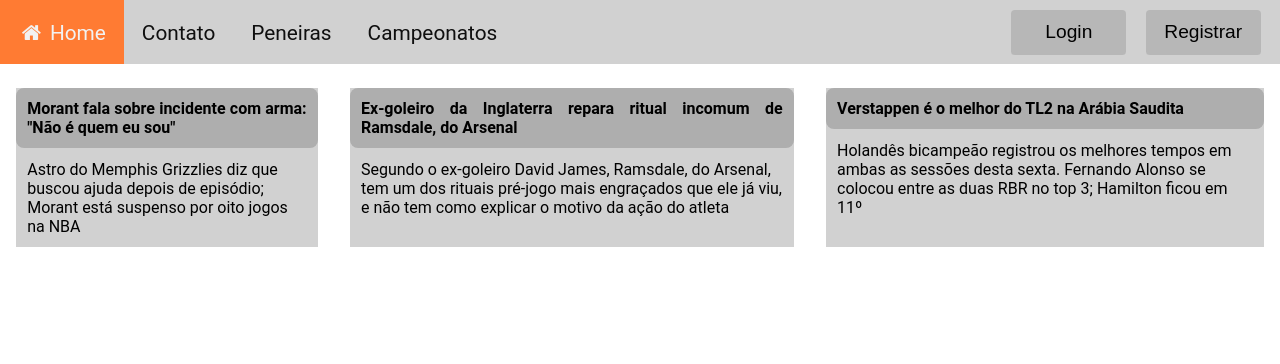
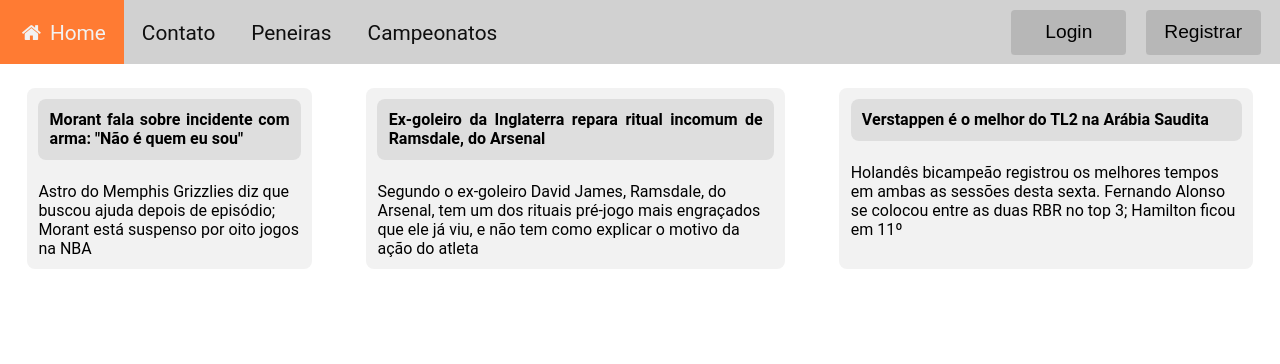
Before and after one commit to MateusPaulino13/InfoSports, a PHP site: page /home.html in a window 1280 px wide. Shown: the top 364 px of the page. Run offline with PHP 8.4, Linux system fonts and the light colour scheme.

Commit message:
Melhorando com a navbar

```diff
--- a/home.html
+++ b/home.html
@@ -1,5 +1,5 @@
 <!DOCTYPE html>
-<html lang="en">
+<html lang="pt-br">
   <head>
     <meta charset="UTF-8" />
     <meta http-equiv="X-UA-Compatible" content="IE=edge" />
--- a/style/home.css
+++ b/style/home.css
@@ -72,28 +72,31 @@ li a {
 }
 
 li a:hover:not(.active) {
-  color: #f2f2f2;
-  background-color: #b2b2b2cb;
+  color: var(--white);
+  background-color: var(--laranja);
 }
 
 /* Main */
 
 main {
   display: flex;
+  flex-flow: row;
+  justify-content: space-around;
 }
 
 .main-item {
-  background-color: var(--navbar);
-  margin: 1.5em 1em;
+  background-color: var(--white);
+  margin: 1.5em 1.7em;
   flex-grow: 2;
+  border-radius: .5em;
 }
 
 .main-item h3 {
-  display: block;
   padding: 0.7em;
+  margin: 0.7em;
   font-size: 1em;
   text-align: justify;
-  background-color: #aeaeae;
+  background-color: rgba(217, 217, 217, 0.791);
   border-radius: 0.5em;
 }
 
```
